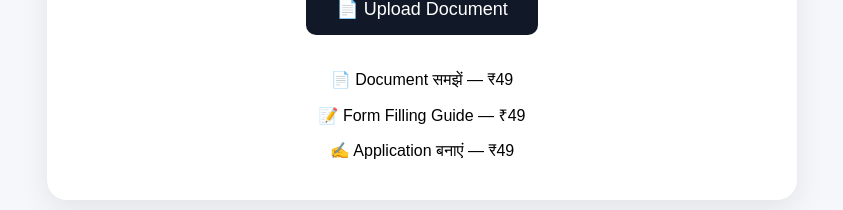
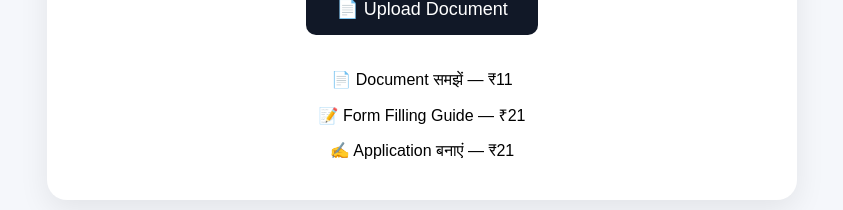
Before and after one commit to Thebharat01/DocSahay-Ai, a Next.js app: page / in a window 1280 px wide. Shown: the part 431-641 px from the top of the page, without its empty margins (218-1061 px from the left). Built offline with nearby package versions, Linux system fonts and the light colour scheme.

Commit message:
Change prices for documents and services
Updated pricing for document, form filling guide, and application creation.

```diff
--- a/app/page.js
+++ b/app/page.js
@@ -50,9 +50,9 @@ export default function Home() {
           display: "grid",
           gap: "15px"
         }}>
-          <div>📄 Document समझें — ₹49</div>
-          <div>📝 Form Filling Guide — ₹49</div>
-          <div>✍️ Application बनाएं — ₹49</div>
+          <div>📄 Document समझें — ₹11</div>
+          <div>📝 Form Filling Guide — ₹21</div>
+          <div>✍️ Application बनाएं — ₹21</div>
         </div>
       </div>
     </main>
```
